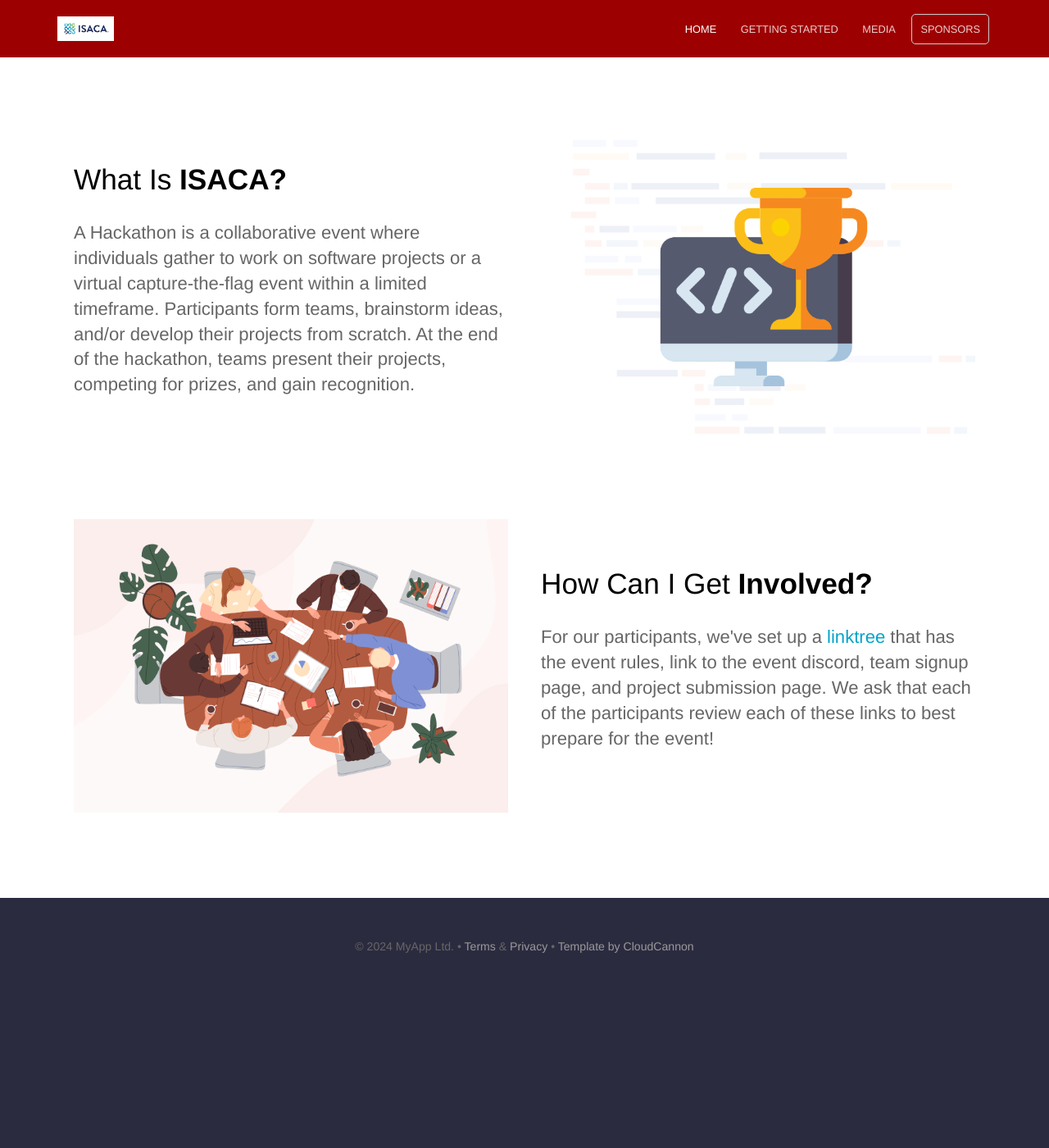
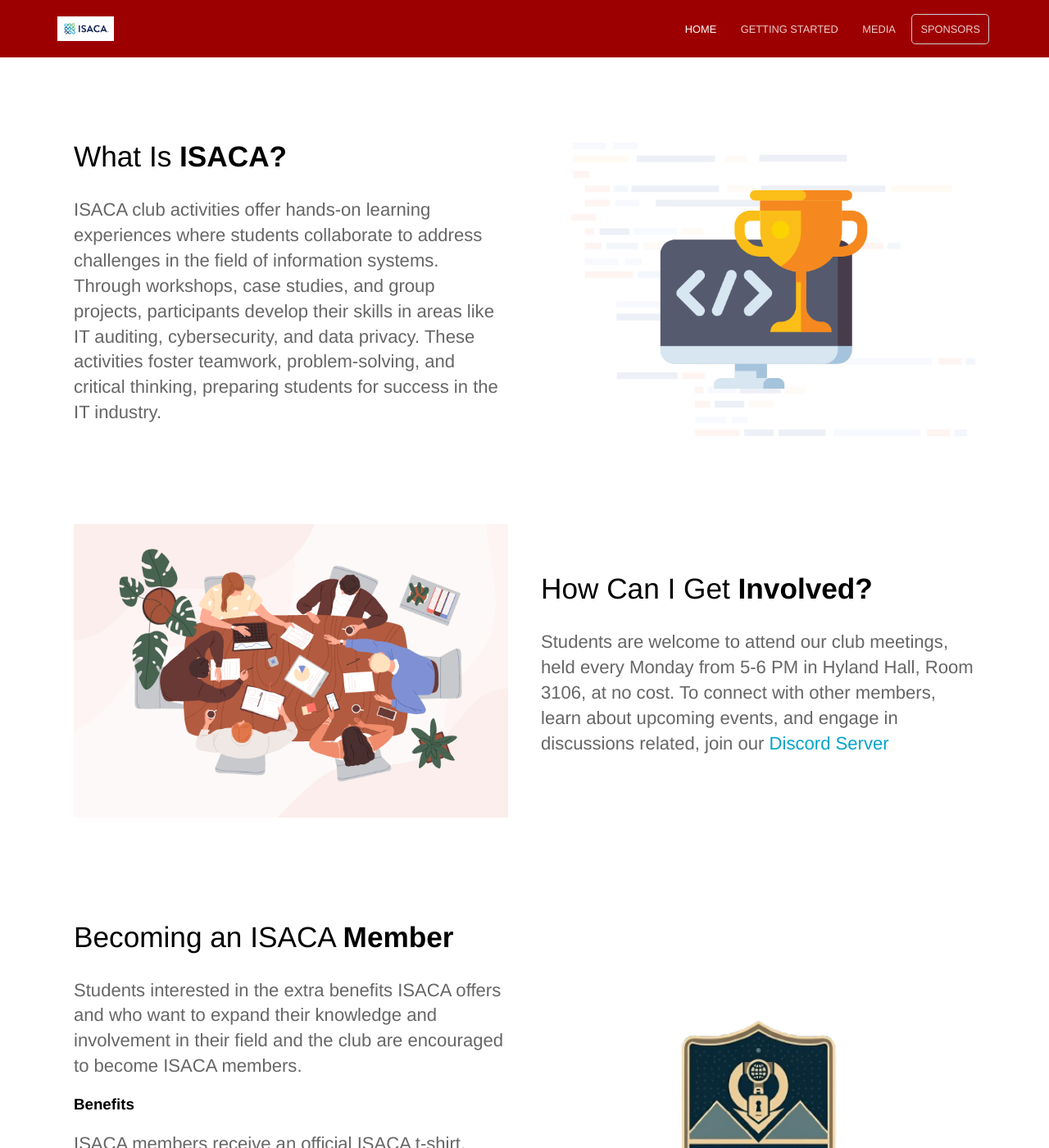
Before and after one commit to callahank18/Website, a Jekyll site: the page built from index.html, in a window 1280 px wide and 1400 px high. Shown: the whole window at 82% size. Built offline with Jekyll 4.4.1, drawn with Linux system fonts in a browser that asks for light colours; the list of posts is cut into pages by our own code; some of the changed text lies outside the part shown.

Commit message:
Fixed an error

```diff
--- a/index.html
+++ b/index.html
@@ -7,9 +7,11 @@ title: UWW Hackathon
 		<div class="container flex">
 			<div class="text editable">
 				<h2>What Is <strong>ISACA?</strong></h2>
-				<p>A Hackathon is a collaborative event where individuals gather to work on software projects or a virtual capture-the-flag event within a limited timeframe.
-					Participants form teams, brainstorm ideas, and/or develop their projects from scratch. At the end of the hackathon, teams present their projects, competing for prizes, and
-					gain recognition.</p>
+				<p>ISACA club activities offer hands-on learning experiences where students collaborate to
+					address challenges in the field of information systems. Through workshops, case studies,
+					and group projects, participants develop their skills in areas like IT auditing,
+					cybersecurity, and data privacy. These activities foster teamwork, problem-solving,
+					and critical thinking, preparing students for success in the IT industry.</p>
 			</div>
 			<div class="image">
 				<img src="{{ site.baseurl }}/images/hackathon.png" />
@@ -21,13 +23,38 @@ title: UWW Hackathon
 		<div class="container flex">
 			<div class="text editable">
 				<h2>How Can I Get <strong>Involved?</strong></h2>
-				<p>For our participants, we've set up a <a href="https://linktr.ee/UWWHackathon" target="_blank">linktree</a>
-					that has the event rules, link to the event discord, team signup page, and project submission page. We
-				ask that each of the participants review each of these links to best prepare for the event!</p>
+				<p>Students are welcome to attend our club meetings, held every Monday from 5-6 PM in
+					Hyland Hall, Room 3106, at no cost. To connect with other members, learn about upcoming events,
+					and engage in discussions related, join our <a href="https://discord.gg/e8TnSGQUrj" target="_blank">Discord Server</a>
+					</p>
 			</div>
 			<div class="image">
 				<img src="{{ site.baseurl }}/images/collaborate.png" />
 			</div>
 		</div>
 	</section>
+
+	<section>
+		<div class="container flex">
+		  <div class="text editable">
+			<h2>Becoming an ISACA <strong>Member</strong></h2>
+			<p>
+			  Students interested in the extra benefits ISACA offers and who want to expand their knowledge and involvement in their field and the club are encouraged to become ISACA members.
+			</p>
+			<h3>Benefits</h3>
+			<p>
+			  ISACA members receive an official ISACA t-shirt, access to additional learning opportunities and resources, can participate in competitions, and receive Certification training.
+			</p>
+			<h3>Membership Options</h3>
+			<ul>
+			  <li><strong>Year-long membership:</strong> $30 one-time payment. <a href="https://checkout.square.site/merchant/X08EYBMEK7Q5H/checkout/ANZGP6RNPZRJM4NND2SZSHGW?src=webqr" target="_blank">Purchase</a></li>
+			  <li><strong>Semester-long membership:</strong> $20 one-time payment. <a href="https://checkout.square.site/merchant/X08EYBMEK7Q5H/checkout/AFB6YFNUO4N2I3UUQ6UUVAU2?src=webqr" target="_blank">Purchase</a></li>
+			</ul>
+		  </div>
+		  <div class="image">
+			<img src="/images/ISACA_Member_Image.png" alt="ISACA Member Benefits" />
+		  </div>
+		</div>
+	  </section>
+
 </div>
```
